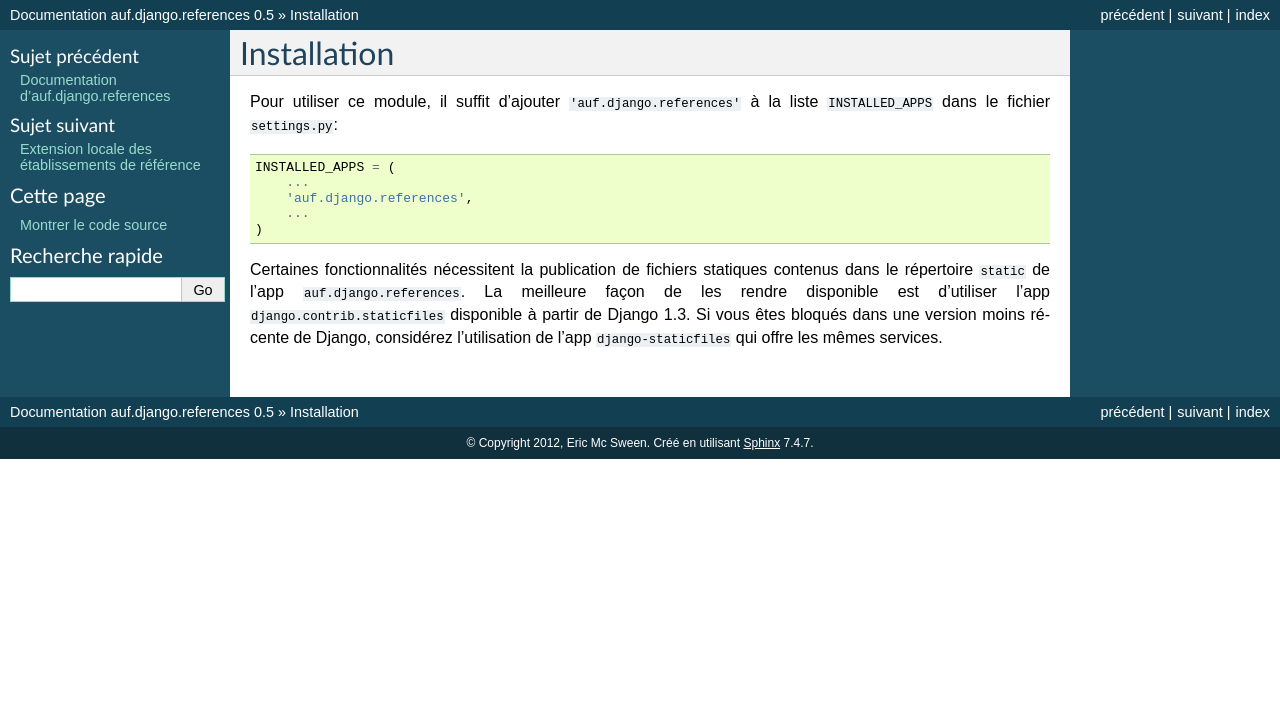
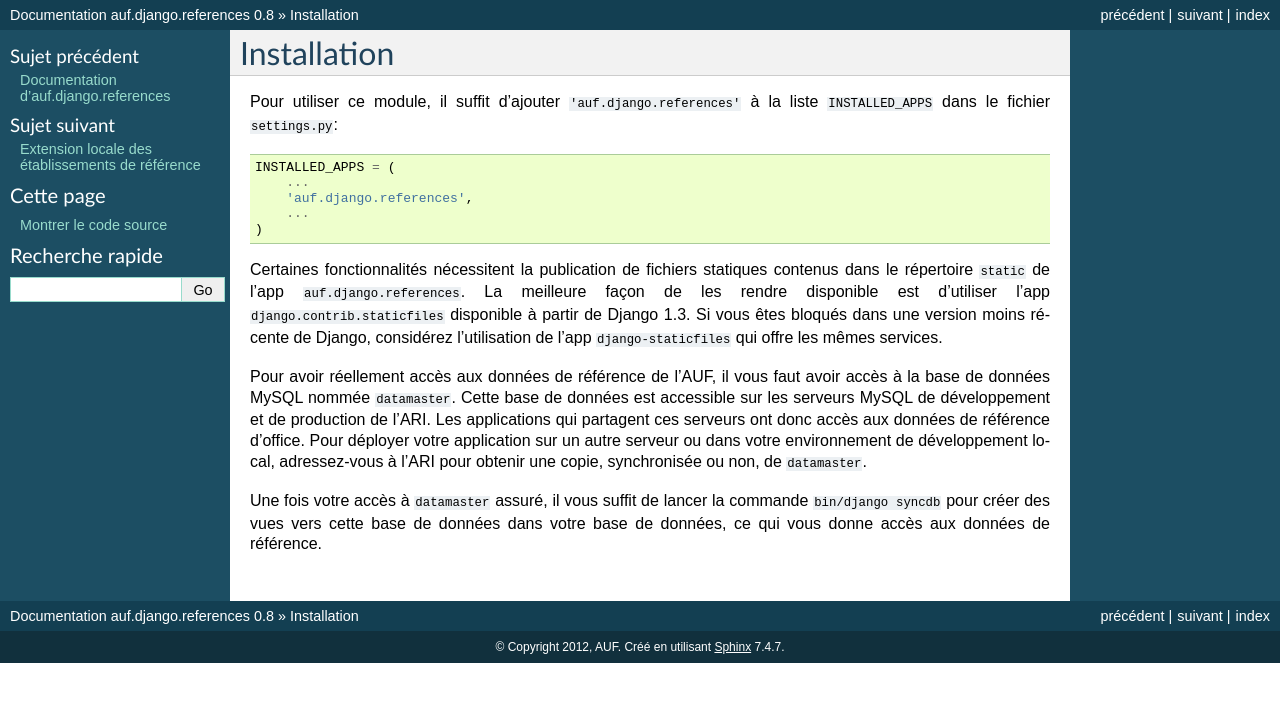
Before and after one commit to auf/auf_django_references, a Sphinx documentation site: the page built from doc/installation.rst, in a window 1280 px wide. Shown: the top 702 px of the page. Built offline with Sphinx 7.4.7, drawn with Linux system fonts in a browser that asks for light colours.

Commit message:
CHANGES pour la version 0.8

```diff
--- a/doc/conf.py
+++ b/doc/conf.py
@@ -41,16 +41,16 @@ master_doc = 'index'
 
 # General information about the project.
 project = u'auf.django.references'
-copyright = u'2012, Eric Mc Sween'
+copyright = u'2012, AUF'
 
 # The version info for the project you're documenting, acts as replacement for
 # |version| and |release|, also used in various other places throughout the
 # built documents.
 #
 # The short X.Y version.
-version = '0.5'
+version = '0.8'
 # The full version, including alpha/beta/rc tags.
-release = '0.5'
+release = '0.8'
 
 # The language for content autogenerated by Sphinx. Refer to documentation
 # for a list of supported languages.
--- a/doc/installation.rst
+++ b/doc/installation.rst
@@ -16,3 +16,15 @@ meilleure façon de les rendre disponible est d'utiliser l'app
 ``django.contrib.staticfiles`` disponible à partir de Django 1.3. Si vous êtes
 bloqués dans une version moins récente de Django, considérez l'utilisation de
 l'app ``django-staticfiles`` qui offre les mêmes services.
+
+Pour avoir réellement accès aux données de référence de l'AUF, il vous faut
+avoir accès à la base de données MySQL nommée ``datamaster``. Cette base de
+données est accessible sur les serveurs MySQL de développement et de production
+de l'ARI. Les applications qui partagent ces serveurs ont donc accès aux données
+de référence d'office. Pour déployer votre application sur un autre serveur ou
+dans votre environnement de développement local, adressez-vous à l'ARI pour
+obtenir une copie, synchronisée ou non, de ``datamaster``.
+
+Une fois votre accès à ``datamaster`` assuré, il vous suffit de lancer la
+commande ``bin/django syncdb`` pour créer des vues vers cette base de données
+dans votre base de données, ce qui vous donne accès aux données de référence.
--- a/setup.py
+++ b/setup.py
@@ -3,7 +3,7 @@
 from setuptools import setup, find_packages
 
 name = 'auf.django.references'
-version = '0.7'
+version = '0.8'
 
 setup(
     name=name,
```
Also changed, not shown: 1 other file.
